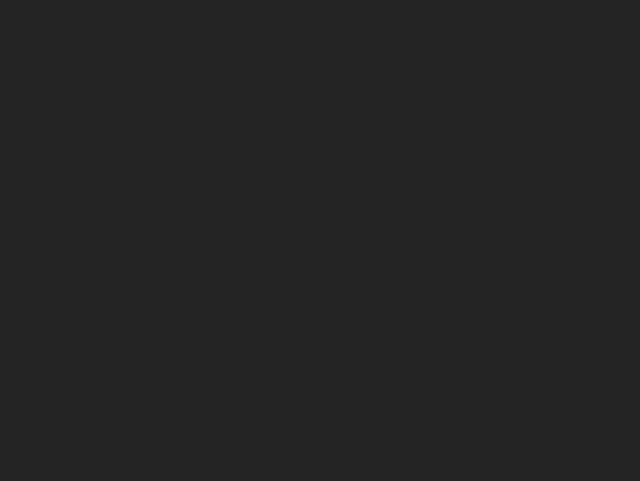
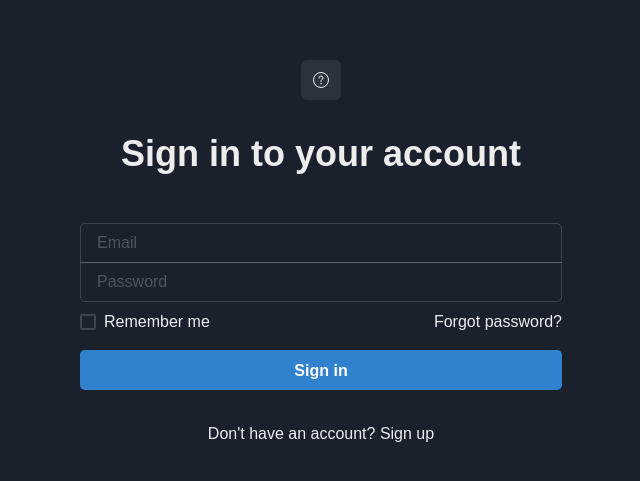
Before and after one commit to mikegecko/gpt-api-testing, a React (Vite) app in the folder client/: page /auth/login in a window 1280 px wide. Shown: the part 147-628 px from the top of the page, without its empty margins (319-959 px from the left). Built offline with nearby package versions, Linux system fonts and the light colour scheme.

Commit message:
Add login and signup pages

```diff
--- a/client/src/routes/Login.jsx
+++ b/client/src/routes/Login.jsx
@@ -1,6 +1,40 @@
+import { QuestionOutlineIcon } from "@chakra-ui/icons";
+import { Box, Button, Checkbox, FormControl, Heading, IconButton, Input, Link } from "@chakra-ui/react";
+import { useEffect, useState } from "react";
+
 export default function Login() {
+
+    const [loginInfo, setLoginInfo] = useState({email: '', password: ''});
+
+    const handleInfoChange = (e) => {
+        setLoginInfo({...loginInfo, [e.target.name]: e.target.value})
+    }
+    const handleSubmit = (e) => {
+        e.preventDefault();
+        //api call and token authentication
+    }
+    // useEffect(() => {
+    //     console.log(loginInfo);
+    // },[loginInfo])
+
     return(
-        <>
-        </>
+        <Box display="flex" flexDir='column' justifyContent="center" alignItems="center" height="100vh" width="100vw">
+            <IconButton icon={<QuestionOutlineIcon />} />
+            <Heading mt={8} as='h1' fontSize='4xl' >Sign in to your account</Heading>
+            <Box mt={12}>
+                <FormControl onSubmit={handleSubmit}>
+                    <Input id='email' onChange={handleInfoChange} value={loginInfo.email} type="email" name="email" placeholder="Email" borderRadius='5px 5px 0px 0px' />
+                    <Input id="pw" onChange={handleInfoChange} value={loginInfo.password} mt='-1px' name="password" type="password" placeholder="Password" borderRadius='0px 0px 5px 5px' />
+                    <Box display='flex' justifyContent='space-between' alignItems='center' mt='8px'>
+                    <Checkbox>Remember me</Checkbox>
+                    <Link href="/forgot-password">Forgot password?</Link>
+                    </Box>
+                    <Button type="submit" mt='16px' width='100%' borderRadius='5px' bgColor='blue.500' color='white'>Sign in</Button>
+                </FormControl>
+                <Box display='flex' justifyContent='center' alignItems='center' mt='8'>
+                    <Link href="/auth/signup">Don't have an account? Sign up</Link>
+                </Box>
+            </Box>
+        </Box>
     )
 }
--- a/client/src/routes/Root.jsx
+++ b/client/src/routes/Root.jsx
@@ -40,7 +40,7 @@ export default function Root() {
                 <Text  fontSize={{base: '4xl', md: '4xl', lg: '6xl'}} fontWeight='bold' textAlign='center'>
                     Welcome to the future of AI
                 </Text>
-                <Text fontSize={{base: 'xl', md: 'xl', lg: '2xl'}} fontWeight='300' textAlign='center' mb={2}>
+                <Text fontSize={{base: 'xl', md: 'xl', lg: '2xl'}} fontWeight='300' textAlign='center' mb={4}>
                     AI is changing how business works, lets change it together
                 </Text>
                 <Box>
--- a/client/src/routes/Signup.jsx
+++ b/client/src/routes/Signup.jsx
@@ -1,6 +1,37 @@
+import { QuestionOutlineIcon } from "@chakra-ui/icons";
+import { Box, Button, Checkbox, FormControl, Heading, IconButton, Input, Link } from "@chakra-ui/react";
+import { useState } from "react";
+
 export default function Signup() {
+
+    const [newAccntInfo, setAccntInfo] = useState({email: '', password: ''});
+
+    const handleInfoChange = (e) => {
+        setAccntInfo({...newAccntInfo, [e.target.name]: e.target.value})
+    }
+    const handleSubmit = (e) => {
+        e.preventDefault();
+
+    }
+
     return(
-        <>
-        </>
+        <Box>
+            <Box display="flex" flexDir='column' justifyContent="center" alignItems="center" height="100vh" width="100vw">
+            <IconButton icon={<QuestionOutlineIcon />} />
+            <Heading mt={8} as='h1' fontSize='4xl' >Create a new account</Heading>
+            <Box mt={12}>
+                <FormControl onSubmit={handleSubmit}>
+                    <Input id='email' onChange={handleInfoChange} value={newAccntInfo.email} type="email" name="email" placeholder="Email" borderRadius='5px 5px 0px 0px' />
+                    <Input id="pw" onChange={handleInfoChange} value={newAccntInfo.password} mt='-1px' name="password" type="password" placeholder="Password" borderRadius='0px 0px 5px 5px' />
+                    <Box display='flex' justifyContent='space-between' alignItems='center' mt='8px'>
+                    </Box>
+                    <Button type="submit" mt='16px' width='100%' borderRadius='5px' bgColor='blue.500' color='white'>Create Account</Button>
+                </FormControl>
+                <Box display='flex' justifyContent='center' alignItems='center' mt='8'>
+                    <Link href='/auth/login'>Already have an account? Log in</Link>
+                </Box>
+            </Box>
+        </Box>
+        </Box>
     )
 }
```
Also changed, not shown: 1 other file (tests, documents, lock files or other folders).
